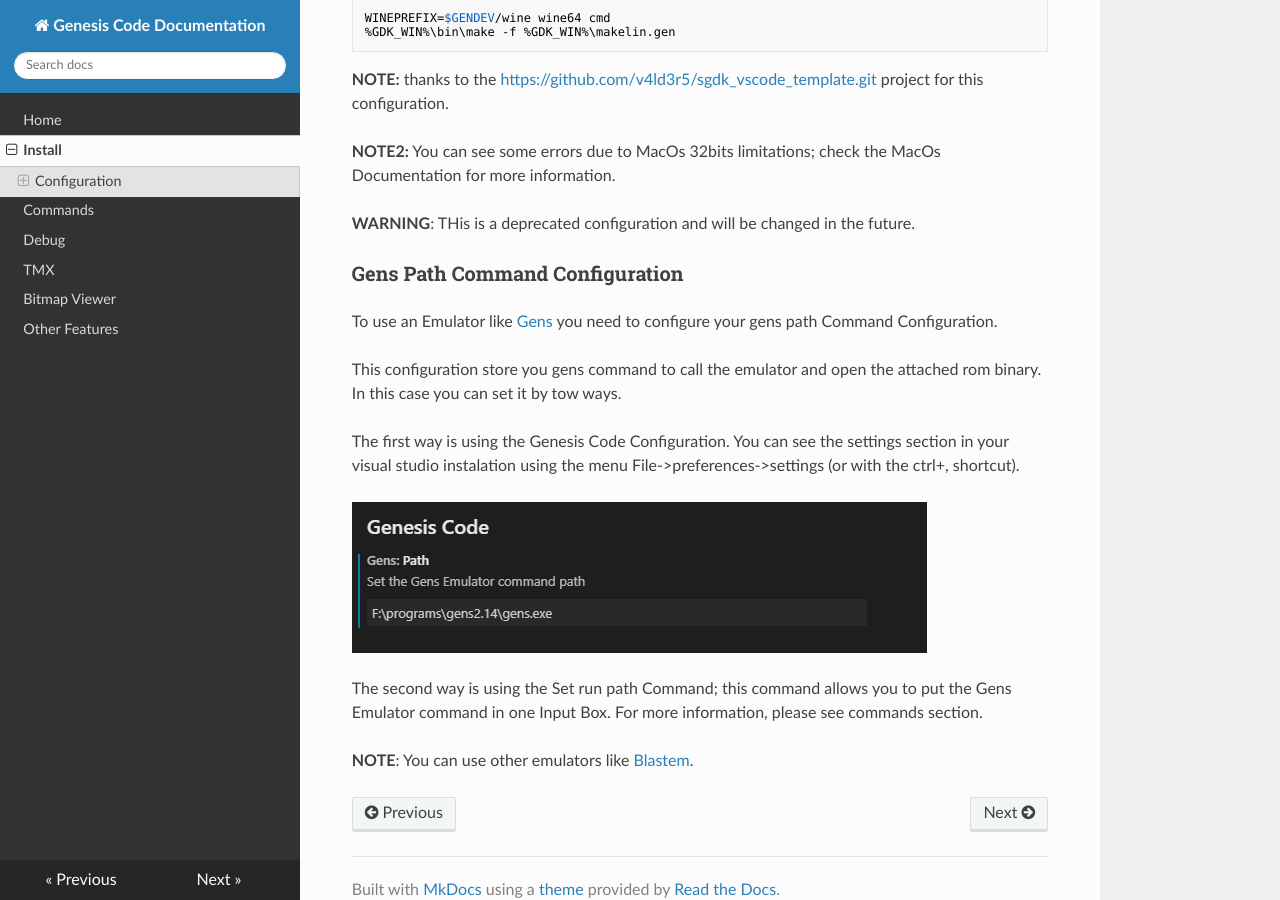
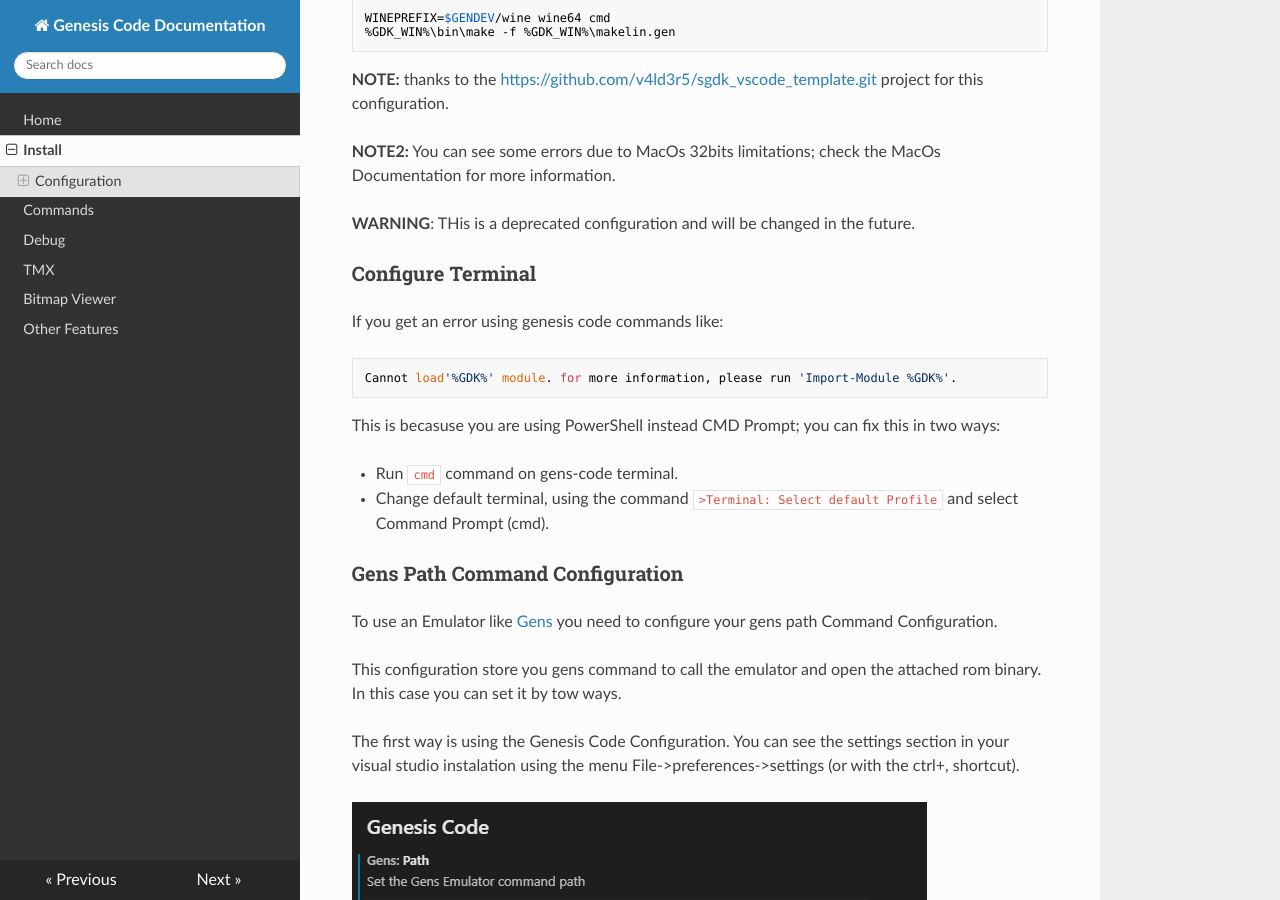
Before and after one commit to zerasul/genesis-code-docs, an MkDocs documentation site: the page built from docs/install.md, in a window 1280 px wide and 900 px high, scrolled down 2393 px. Built offline with MkDocs 1.6.1, drawn with Linux system fonts in a browser that asks for light colours; nearby versions of some CDN libraries.

Commit message:
adding terminal configuration

````diff
--- a/docs/install.md
+++ b/docs/install.md
@@ -110,6 +110,19 @@
 
 **WARNING**: THis is a deprecated configuration and will be changed in the future.
 
+### Configure Terminal
+
+If you get an error using genesis code commands like:
+
+```
+Cannot load'%GDK%' module. for more information, please run 'Import-Module %GDK%'.
+```
+
+This is becasuse you are using PowerShell instead CMD Prompt; you can fix this in two ways:
+
+* Run ```cmd``` command on gens-code terminal.
+* Change default terminal, using the command ```>Terminal: Select default Profile``` and select Command Prompt (cmd).
+
 ### Gens Path Command Configuration
 
 To use an Emulator like [Gens](http://gens.me/) you need to configure your gens path Command Configuration.
````
